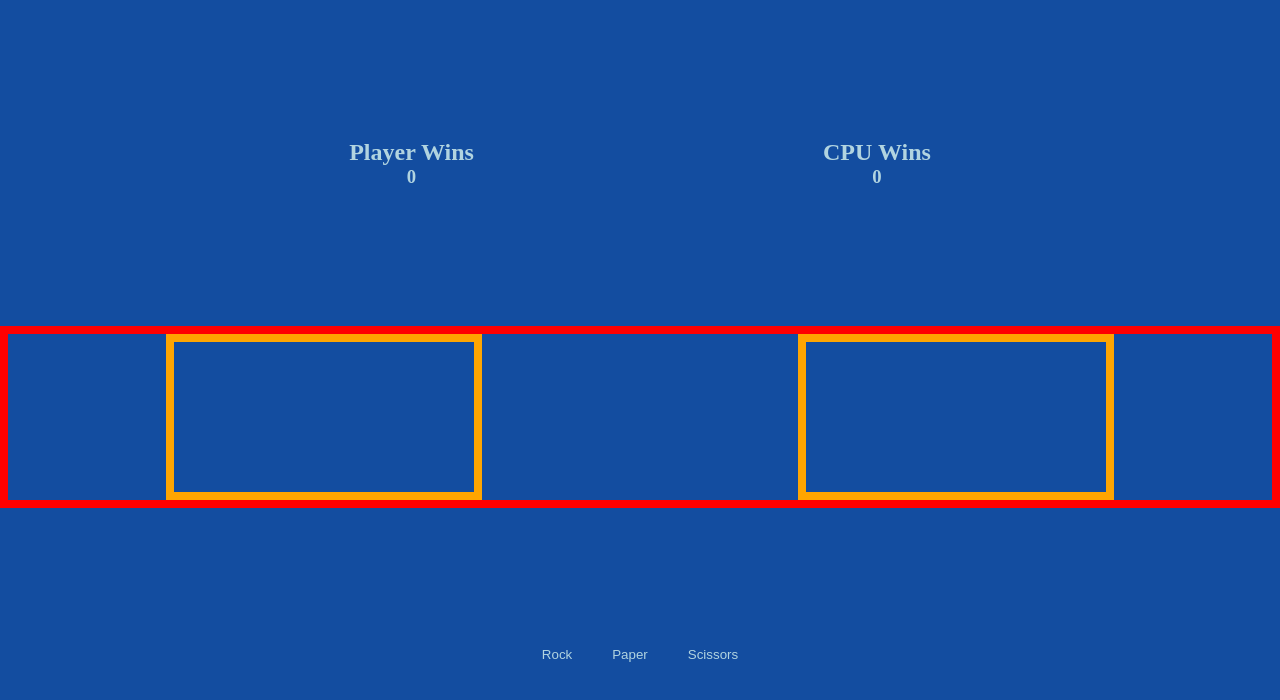
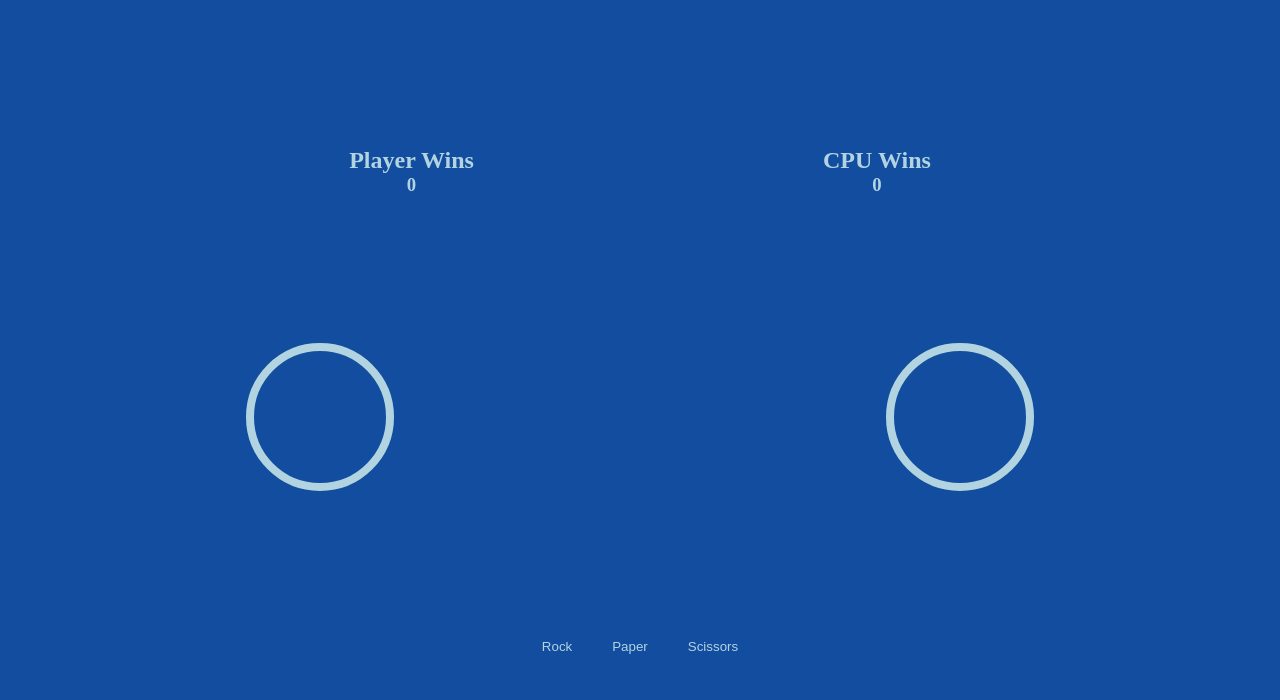
Before and after one commit to charlesuland/charlieulandsamazingwebsite, a website: page index.html in a window 1280 px wide. Drawn offline with Linux system fonts and the light colour scheme.

Commit message:
new design with circles no borders

```diff
--- a/css/styles.css
+++ b/css/styles.css
@@ -44,8 +44,4 @@ button {
 .active-hands {
     display: flex;
     justify-content: space-around;
-    border: 8px solid red;
 }
-canvas {
-    border: 8px solid orange;
-}
--- a/js/index.js
+++ b/js/index.js
@@ -52,7 +52,24 @@ class RPSGame {
 
 
 const canvas = document.getElementById("player-hand");
+const canvas2 = document.getElementById("cpu-hand");
 const ctx = canvas.getContext("2d");
+let canvasWidth = canvas.width;
+let canvasHeight = canvas.height;
+let circleRadius = 70;
+ctx.lineWidth = 8;
+ctx.beginPath();
+ctx.arc(canvasWidth / 2, canvasHeight / 2, circleRadius, 0, Math.PI * 2);
+ctx.strokeStyle = "#B1D4E0";
+ctx.stroke();
+
+const ctx2 = canvas2.getContext("2d");
+ctx2.lineWidth = 8;
+ctx2.beginPath();
+ctx2.arc(canvasWidth / 2, canvasHeight / 2, circleRadius, 0, Math.PI * 2);
+ctx2.strokeStyle = "#B1D4E0";
+ctx2.stroke();
+
 const buttonRock = document.getElementById("button1");
 const buttonPaper = document.getElementById("button2");
 const buttonScissors = document.getElementById("button3");
```
